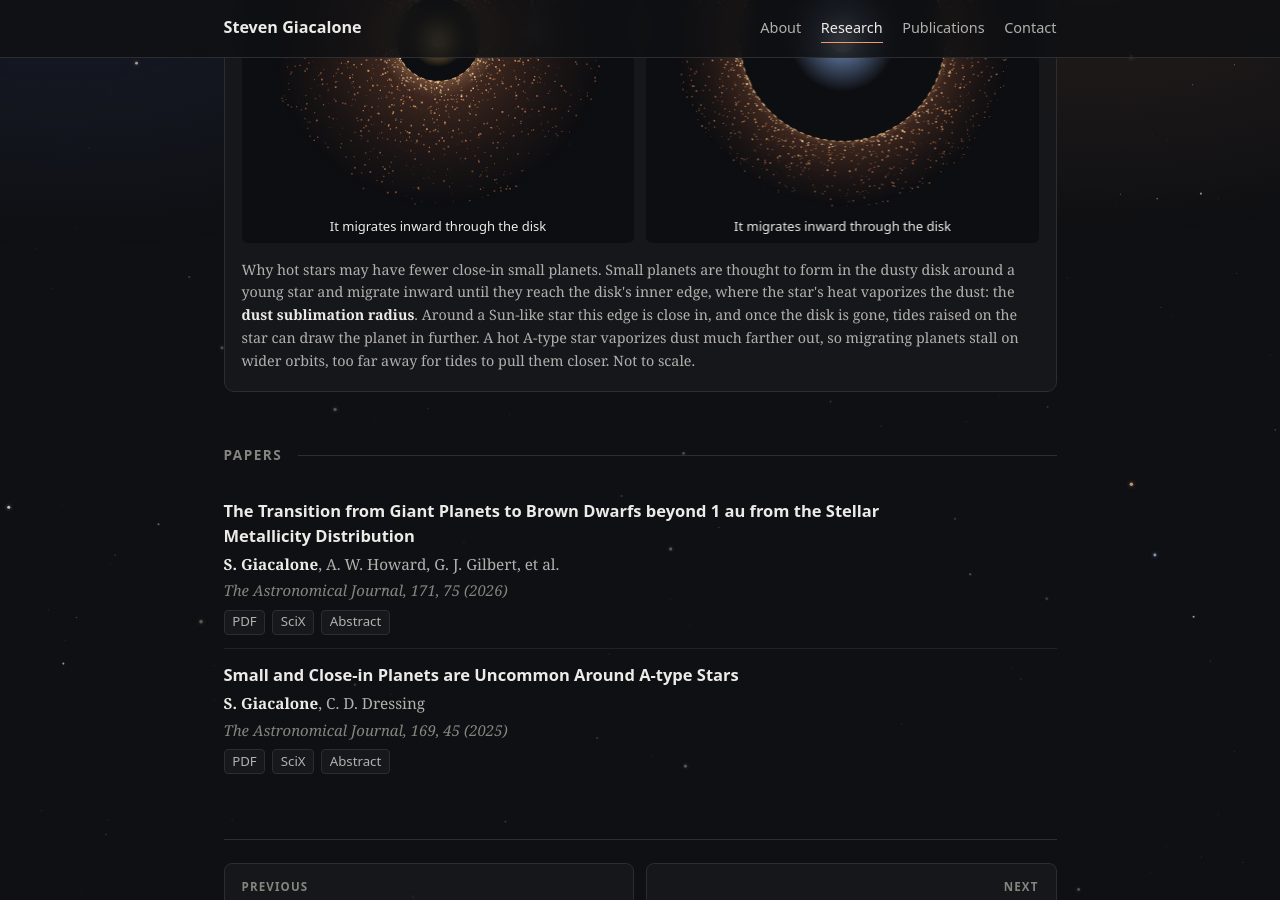
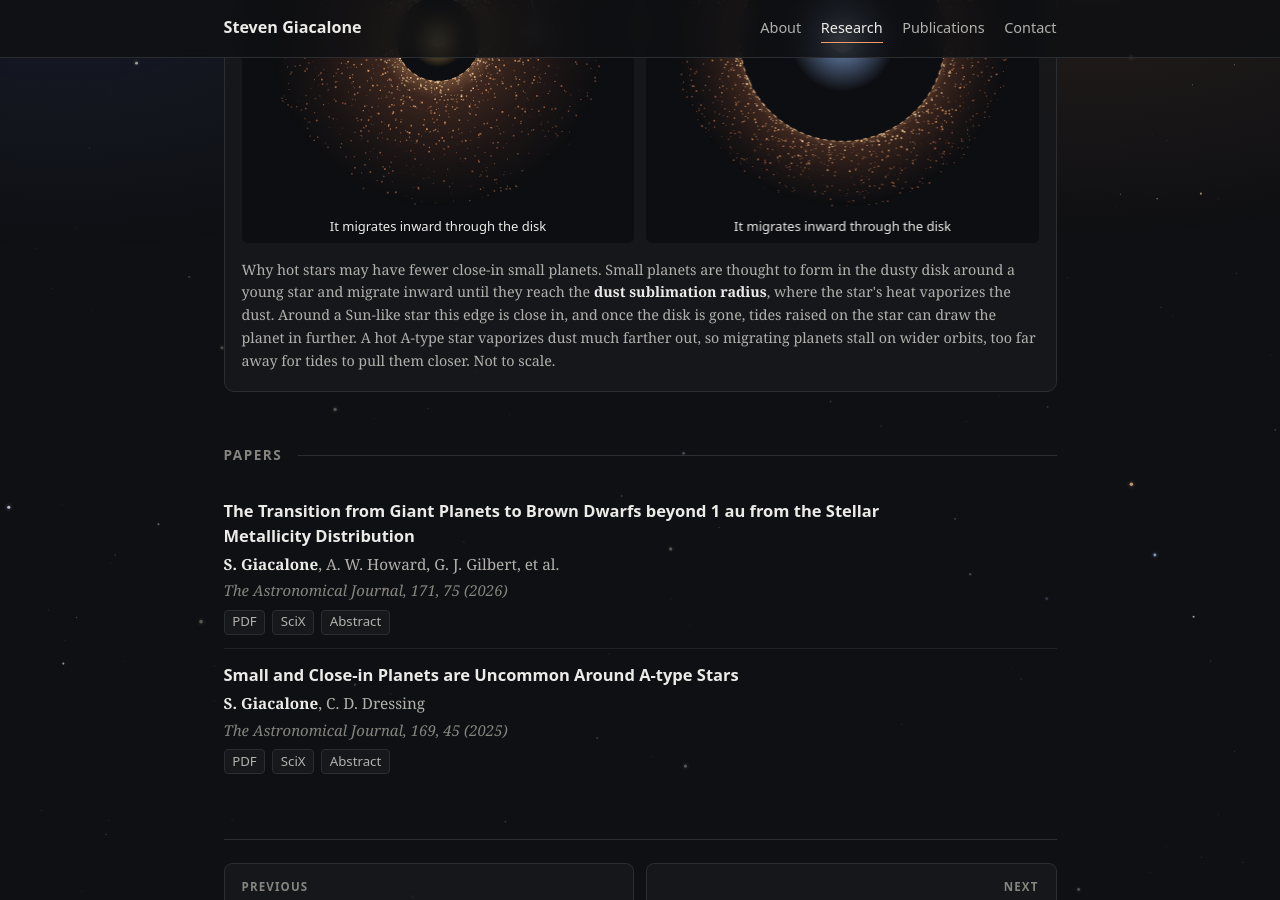
Before and after one commit to stevengiacalone/stevengiacalone.github.io, a Jekyll site: the page built from research/demographics.html, in a window 1280 px wide and 900 px high, scrolled down 1921 px. Built offline with Jekyll 4.4.1, drawn with Linux system fonts in a browser that asks for light colours.

Commit message:
Update dust sublimation caption
Co-Authored-By: Claude Opus 5.5 <noreply@anthropic.com>
Claude-Session: https://claude.ai/code/session_01RapRmGYcJxYnG7hBfRrCXQ

```diff
--- a/research/demographics.html
+++ b/research/demographics.html
@@ -63,11 +63,10 @@ description: "Population-level statistics of planets and brown dwarfs: the giant
   </div>
   <figcaption id="sub-caption">
     Why hot stars may have fewer close-in small planets. Small planets are thought to form in the dusty disk
-    around a young star and migrate inward until they reach the disk's inner edge, where the star's heat
-    vaporizes the dust: the <strong>dust sublimation radius</strong>. Around a Sun-like star this edge is close
-    in, and once the disk is gone, tides raised on the star can draw the planet in further. A hot A-type star
-    vaporizes dust much farther out, so migrating planets stall on wider orbits, too far away for tides to pull
-    them closer. Not to scale.
+    around a young star and migrate inward until they reach the <strong>dust sublimation radius</strong>, where
+    the star's heat vaporizes the dust. Around a Sun-like star this edge is close in, and once the disk is gone,
+    tides raised on the star can draw the planet in further. A hot A-type star vaporizes dust much farther out,
+    so migrating planets stall on wider orbits, too far away for tides to pull them closer. Not to scale.
   </figcaption>
 </figure>
 <script src="{{ '/js/sublimation.js' | relative_url }}" defer></script>
```
